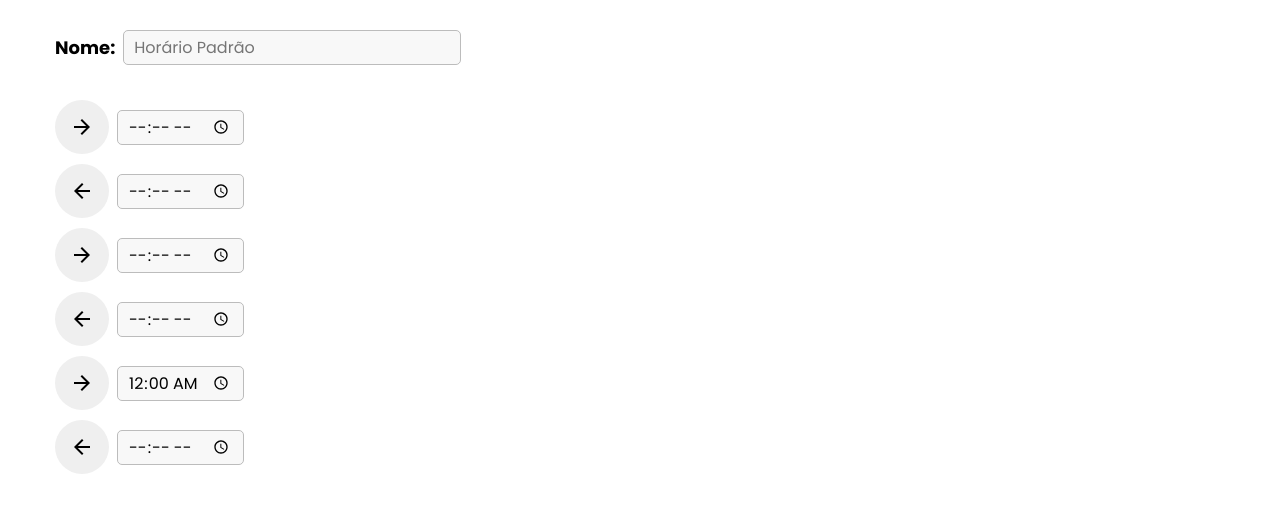
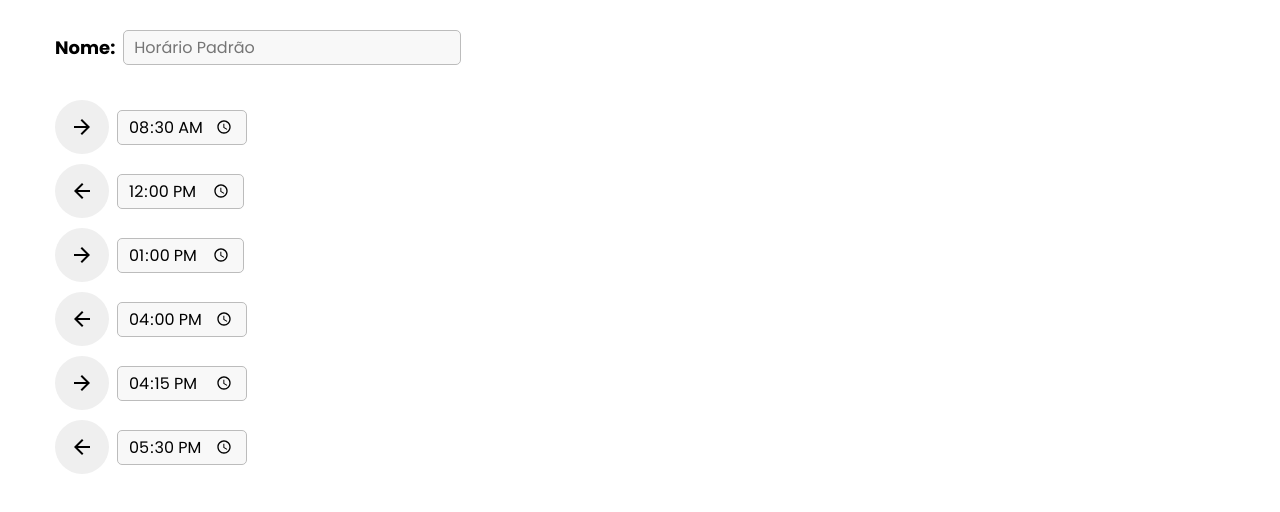
Before and after one commit to Deivisongs/PontoFast, a plain HTML site: page pages/horarios/edicaoHorario.html in a window 1280 px wide. Shown: the part 160-672 px from the top of the page. Drawn offline with nearby package versions, Linux system fonts and the light colour scheme.

Commit message:
Update edicaoHorario.html

```diff
--- a/pages/horarios/edicaoHorario.html
+++ b/pages/horarios/edicaoHorario.html
@@ -72,7 +72,7 @@
                         <span class="material-symbols-outlined">arrow_forward</span>
                     </div>
                     <div class="input">
-                        <input type="time" name="entrada" id="entrada">
+                        <input type="time" name="entrada" id="entrada" value="08:30">
                     </div>
                 </div>
                 <div class="horario">
@@ -80,7 +80,7 @@
                         <span class="material-symbols-outlined saida">arrow_back</span>
                     </div>
                     <div class="input">
-                        <input type="time" name="entrada" id="entrada">
+                        <input type="time" name="entrada" id="entrada" value="12:00">
                     </div>
                 </div>
                 <div class="horario">
@@ -88,7 +88,7 @@
                         <span class="material-symbols-outlined">arrow_forward</span>
                     </div>
                     <div class="input">
-                        <input type="time" name="entrada" id="entrada">
+                        <input type="time" name="entrada" id="entrada" value="13:00">
                     </div>
                 </div>
                 <div class="horario">
@@ -96,7 +96,7 @@
                         <span class="material-symbols-outlined saida">arrow_back</span>
                     </div>
                     <div class="input">
-                        <input type="time" name="entrada" id="entrada">
+                        <input type="time" name="entrada" id="entrada" value="16:00">
                     </div>
                 </div>
                 <div class="horario">
@@ -104,7 +104,7 @@
                         <span class="material-symbols-outlined">arrow_forward</span>
                     </div>
                     <div class="input">
-                        <input type="time" name="entrada" id="entrada" value="00:00">
+                        <input type="time" name="entrada" id="entrada" value="16:15">
                     </div>
                 </div>
                 <div class="horario">
@@ -112,7 +112,7 @@
                         <span class="material-symbols-outlined saida">arrow_back</span>
                     </div>
                     <div class="input">
-                        <input type="time" name="entrada" id="entrada">
+                        <input type="time" name="entrada" id="entrada" value="17:30">
                     </div>
                 </div>
             </div>
```
